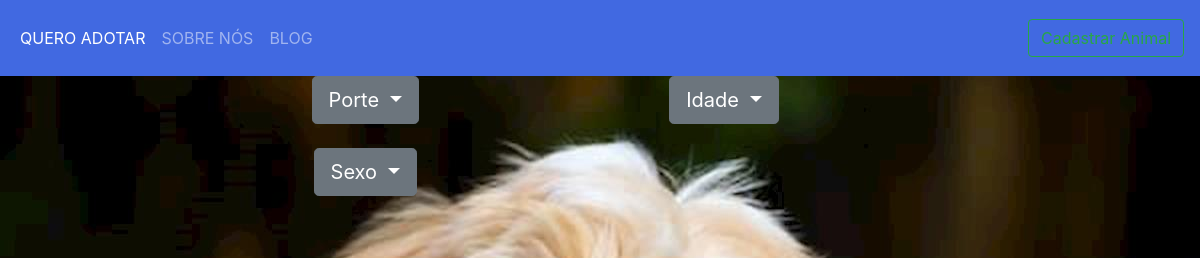
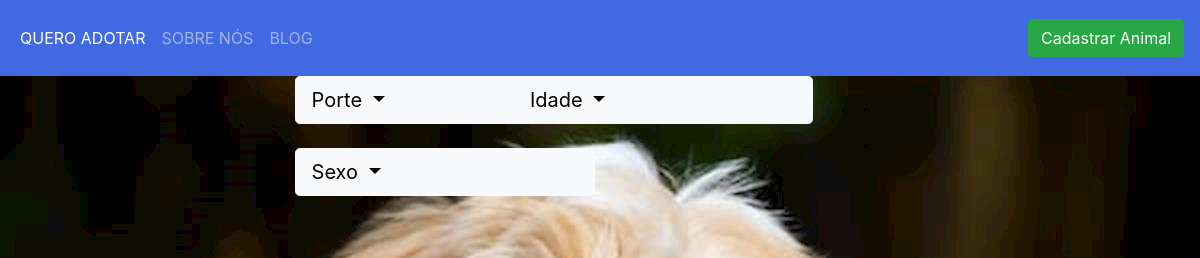
Before and after one commit to murilooon/adocao, a plain HTML site: page main.html in a window 1280 px wide. Shown: the top 258 px of the page, 80-1280 px from the left. Drawn offline with nearby package versions, Linux system fonts and the light colour scheme.

Commit message:
alterações

```diff
--- a/main.html
+++ b/main.html
@@ -14,7 +14,7 @@
 </head>
 
 <body>
-  <nav class="navbar navbar-expand-lg navbar-dark" style="background-color: #4169e1;">
+  <nav class="navbar navbar-expand-lg navbar-dark">
     <img class="navbar-brand" src="logo.png" height="60" width="60">
     <button class="navbar-toggler" type="button" data-toggle="collapse" data-target="#conteudoNavbarSuportado"
       aria-controls="conteudoNavbarSuportado" aria-expanded="false" aria-label="Alterna navegação">
@@ -33,7 +33,7 @@
           <a class="nav-link" href="#">BLOG</a>
         </li>
       </ul>
-      <button class="btn btn-outline-success my-2 my-sm-0" type="submit">Cadastrar Animal</button>
+      <button class="btn btn-success my-2 my-sm-0" type="submit">Cadastrar Animal</button>
     </div>
   </nav>
 
@@ -42,7 +42,7 @@
     <div class="col-3"></div>
     <div class="col-2 text-center">
       <div class="btn-group">
-        <button class="btn btn-secondary btn-lg dropdown-toggle" type="button" data-toggle="dropdown"
+        <button class="btn btn-secondary btn-lg btn-light dropdown-toggle" type="button" data-toggle="dropdown"
           aria-haspopup="true" aria-expanded="false">
           Porte
         </button>
@@ -53,9 +53,9 @@
         </div>
       </div>
     </div>
-    <div class="col-2 text-center"></div>
+    <div class="col-2 text-center">
       <div class="btn-group">
-      <button class="btn btn-secondary btn-lg dropdown-toggle" type="button" data-toggle="dropdown" aria-haspopup="true"
+        <button class="btn btn-secondary btn-lg btn-light dropdown-toggle" type="button" data-toggle="dropdown" aria-haspopup="true"
           aria-expanded="false">
           Idade
         </button>
@@ -68,6 +68,7 @@
         </div>
       </div>
     </div>
+  </div>
   <div class="col-3"></div>
   </div>
 
@@ -77,7 +78,7 @@
     <div class="col-3"></div>
     <div class="col-2 text-center">
       <div class="btn-group">
-        <button class="btn btn-secondary btn-lg dropdown-toggle" type="button" data-toggle="dropdown"
+        <button class="btn btn-secondary btn-lg btn-light dropdown-toggle" type="button" data-toggle="dropdown"
           aria-haspopup="true" aria-expanded="false">
           Sexo
         </button>
@@ -88,7 +89,8 @@
         </div>
       </div>
     </div>
-    <div class="col-2"></div>
+    <div class="col-2 text-center">
+    </div>
     <div class="col-3"></div>
   </div>
   </div>
--- a/style.css
+++ b/style.css
@@ -4,10 +4,16 @@ body {
 }
 
 .navbar {
-    background-color: #89cff0;
+    background-color: #4169e1;
 }
 
-.text-center::before{
+.text-center::before {
     content:"";
     margin-left:calc(100% - 75%);
-  }
+}
+
+.btn-secondary, .dropdown-menu{
+    width: 300px;
+    text-align: left;
+    color: black;
+}
```
Lines whose indentation alone changed are shown as unchanged.
